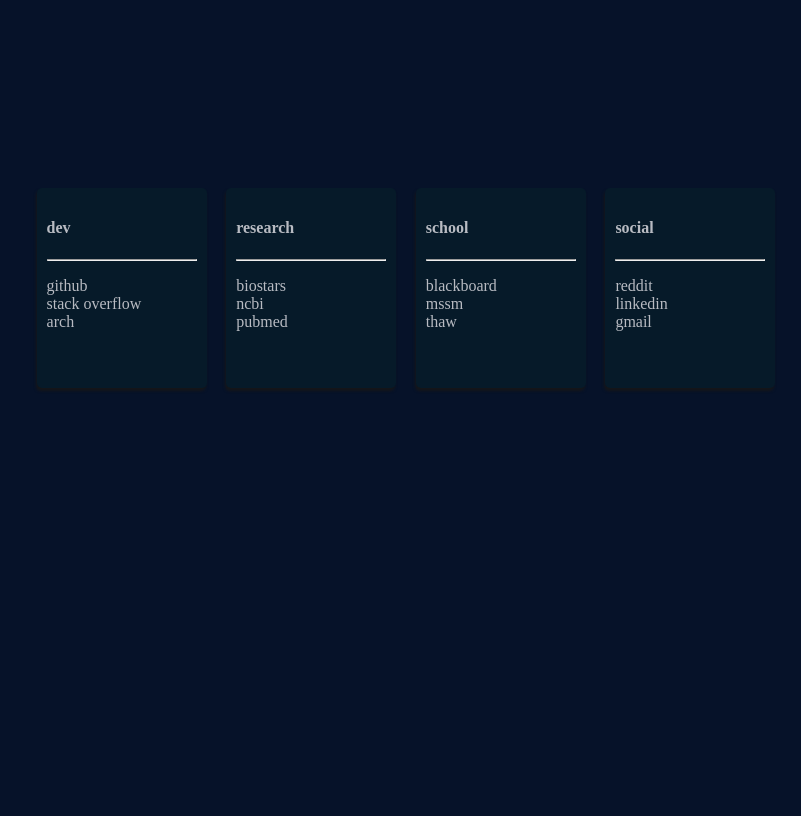
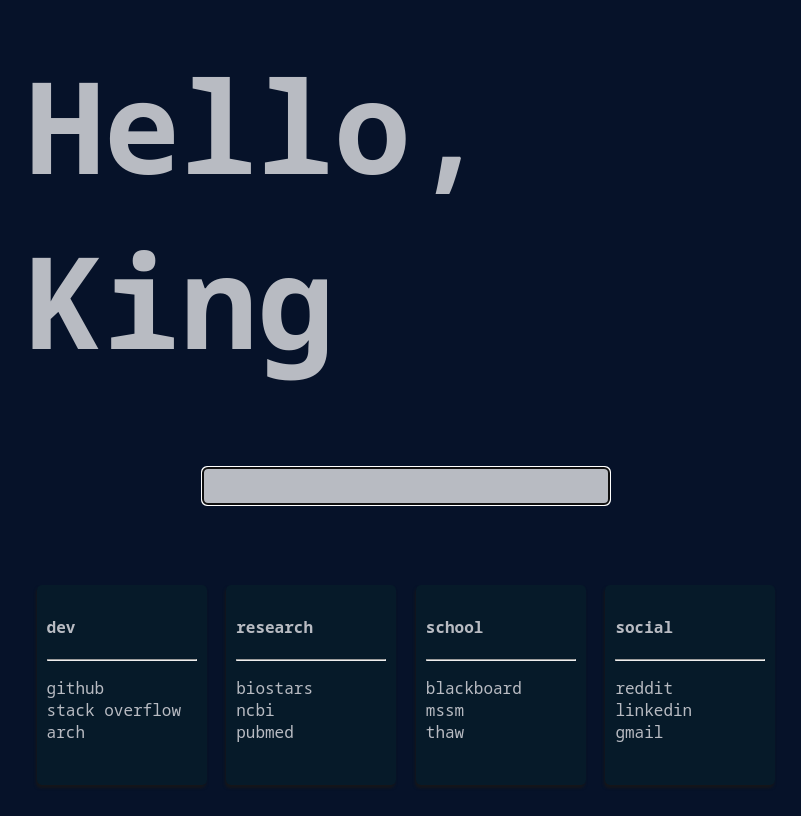
Before and after one commit to davidfstein/startpage, a browser extension: page startpage.html in a window 1280 px wide. Shown: the whole page, without its empty margins (234-1035 px from the left). Drawn offline with Linux system fonts and the light colour scheme.

Commit message:
add search bar and welcome message

```diff
--- a/startpage.html
+++ b/startpage.html
@@ -1,15 +1,17 @@
 <!DOCTYPE html>
 <html>
 	<head>
+		<meta charset="utf-8"/>
 		<title>Welcome</title>
-		<link rel="icon" type="image/png" sizes="32x32" href="./favicon-32x32.png">
-		<link rel="icon" type="image/png" sizes="16x16" href="./favicon-16x16.png">
+		<link rel="icon" type="image/png" sizes="32x32" href="https://raw.githubusercontent.com/davidfstein/startpage/master/favicon-32x32.png">
+		<link rel="icon" type="image/png" sizes="16x16" href="https://raw.githubusercontent.com/davidfstein/startpage/master/favicon-16x16.png">
 		<style>
 			body {
 				background-color: #061229;
 				height: 100vh;
 				color: #b8bbc2;
 				overflow: hidden;
+				font-family: "Source Code Pro", "Noto Sans Mono", monospace
 			}
 			a, a:visited {
 				text-decoration: none;
@@ -18,13 +20,16 @@
 			hr {
 				color: #b8bbc2;
 			}
-			.card-container {
+			h1 {
+				font-size: 128px;
+				margin-bottom: 0px;
+			}
+			.container {
 				display: flex;
 				justify-content: space-around;
 				align-items: center;
-				height: 70%;
 				width: 60%;
-				margin: 0px auto;
+				margin: 0px auto 80px auto;
 			}
 			.card {
 				height: 180px;
@@ -34,6 +39,19 @@
 				box-shadow: -1px 3px 3px #151619;
 				border-radius: 5px;
 			}
+			.main {
+				display: flex;
+				flex-direction: column;
+				justify-content: center;
+				height: 100%;
+			}
+			.search-input {
+				width: 400px;
+				height: 32px;
+				background-color: #b8bbc2;
+				border-color: #b8bbc2;
+				border-radius: 5px;
+			}
 			ul {
 				list-style-type: none;
 				padding-left: 0px;
@@ -41,7 +59,18 @@
 		</style>
 	</head>
 	<body>
-		<div class="card-container">
+		<div class="main">
+			<div class="container">
+				<h1>
+					Hello, King
+				</h1>
+			</div>
+			<div class="container">
+				<form method="get" id="search" action="https://duckduckgo.com/?q=search&kp=-1&kl=us-en&kac=-1"">
+					<input name="q" type="text" class="search-input" autofocus>
+				</form>
+			</div>
+			<div class="container">
 				<div class="card">
 					<h4>dev</h4>
 					<hr>
@@ -96,7 +125,7 @@
 						<a href="https://www.reddit.com/">reddit</a>
 						</li>
 						<li>
-					<a href="https://www.reddit.com/">linkedin</a>
+						<a href="https://linkedin.com/">linkedin</a>
 						</li>
 						<li>
 						<a href="https://mail.google.com/mail/u/0/#inbox">gmail</a>
@@ -105,5 +134,6 @@
 
 				</div>
 			</div>
+		</div>
 	</body>
 </html>
```
Lines whose indentation alone changed are shown as unchanged.
